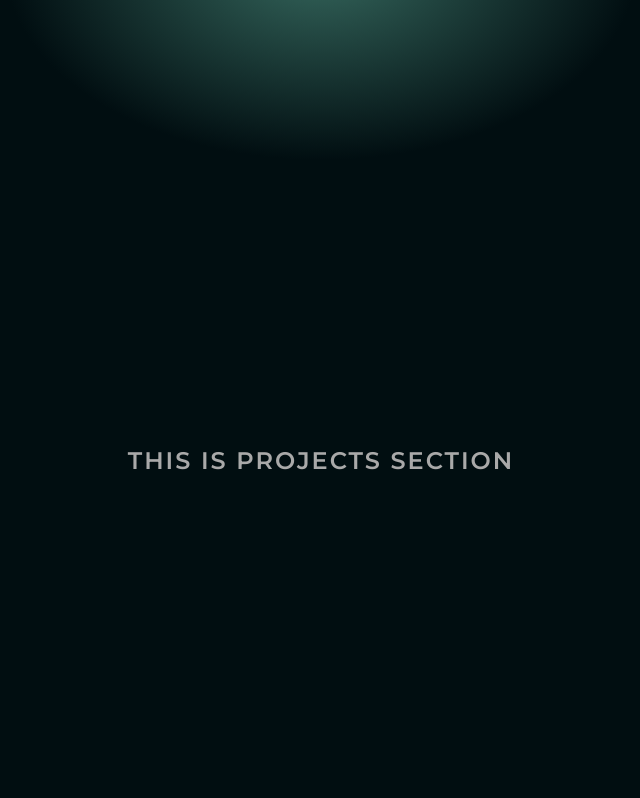
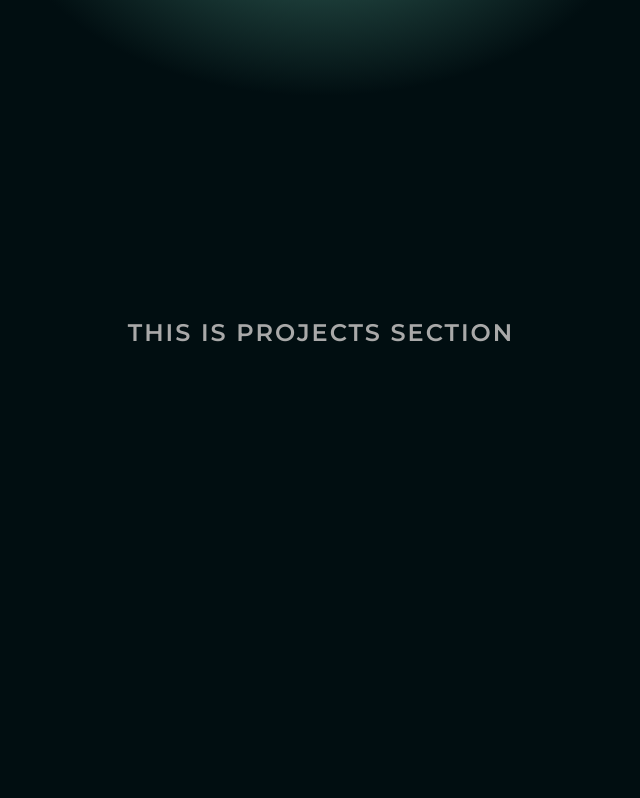
Before and after one commit to HyperactiveX/hyperactivex.github.io, a Next.js app: page / in a window 1280 px wide. Shown: the part 1302-2100 px from the top of the page, without its empty margins (319-959 px from the left). Built offline with nearby package versions, Linux system fonts and the light colour scheme.

Commit message:
[UPDATE] : Update Index styling

```diff
--- a/styles/pages/Index.module.css
+++ b/styles/pages/Index.module.css
@@ -1,7 +1,3 @@
-.page {
-    background-image: radial-gradient(top, rgba(44, 154, 128, 1) -150%, rgb(0, 0, 0) 35%);
-}
-
 .content {
 	width: 100%;
 	min-height: var(--screenHeight);
@@ -16,5 +12,4 @@
 	display: flex;
 	flex-direction: column;
 	align-items: center;
-    padding-top: 4rem;
 }
```
Lines whose indentation alone changed are shown as unchanged.
